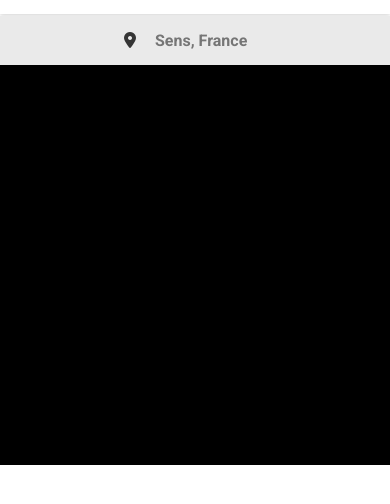
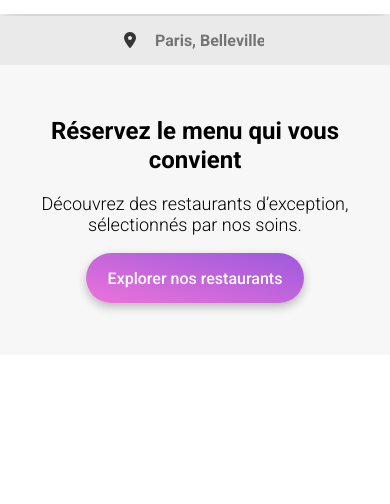
Before and after one commit to alinmb/ohMyFoodProject, a plain HTML site: page Index.html in a window 390 px wide. Shown: the part 48-552 px from the top of the page. Drawn offline with Linux system fonts and the light colour scheme; a web font is replaced by a local one.

Commit message:
Partie header/présentation intégré + remplacement boxicon par fontawsome, mobile

```diff
--- a/Index.html
+++ b/Index.html
@@ -13,7 +13,7 @@
 
     <link rel="preconnect" href="https://fonts.googleapis.com">
     <link rel="preconnect" href="https://fonts.gstatic.com" crossorigin>
-    <link href="https://fonts.googleapis.com/css2?family=Roboto:wght@400;500;700&display=swap" rel="stylesheet">
+    <link href="https://fonts.googleapis.com/css2?family=Roboto:wght@300;400;500;700&display=swap" rel="stylesheet">
 
     <!--ICONS, FONTAWSOME-->
 
@@ -34,13 +34,15 @@
                 <img src="images/logo/ohmyfood.png" alt="Logo du restaurant ohMyFood">
             </div>
             <div class="nav__localisation">
-                <i class="fa-solid fa-location-dot"></i><input type="text" placeholder="Sens, France">
+                <i class="fa-solid fa-location-dot"></i><input type="text" placeholder="Paris, Belleville">
             </div>
         </nav>
 
         <!--HEADER : Présentation & explorer-->
         <header class="header">
-
+            <h1 class="header__title">Réservez le menu qui vous convient</h1>
+            <h3 class="header__desc">Découvrez des restaurants d’exception, sélectionnés par nos soins.</h3>
+            <button class="header__btn">Explorer nos restaurants</button>
         </header>
     </div>
 
--- a/styles/style.scss
+++ b/styles/style.scss
@@ -77,7 +77,7 @@ body {
             display: flex;
             align-items: center;
             justify-content: center;
-            box-shadow: 0px 2px 4px rgba(0, 0, 0, 0.15);
+            box-shadow: 0px 8px 20px rgba(0, 0, 0, 0.212);
             margin-bottom: 2px;
         }
 
@@ -116,6 +116,39 @@ body {
 
 .header {
     width: 100%;
-    height: 400px;
-    background-color: black;
+    height: 290px;
+    background: #F7F7F7;
+    display: flex;
+    flex-direction: column;
+    justify-content: center;
+    align-items: center;
+
+        &__title {
+            @include typo-text;
+            margin: 0 15px;
+            font-weight: 700;
+            font-size: 24px;
+            line-height: 29px;
+            text-align: center;
+        }
+        &__desc {
+            @include typo-text;
+            font-weight: 300;
+            font-size: 18px;
+            line-height: 21px;
+            text-align: center;
+        }
+        &__btn {
+            @include typo-text;
+            font-weight: 500;
+            font-size: 16px;
+            line-height: 19px;
+            color: white;
+            border: none;
+            width: 218px;
+            height: 50px;
+            background: linear-gradient(193.33deg, #9356DC -11.44%, #FF79DA 123.93%);
+            box-shadow: 0px 4px 10px rgba(0, 0, 0, 0.25);
+            border-radius: 25px;
+        }
 }
```
Also changed, not shown: styles/style.css, 1 other file.
